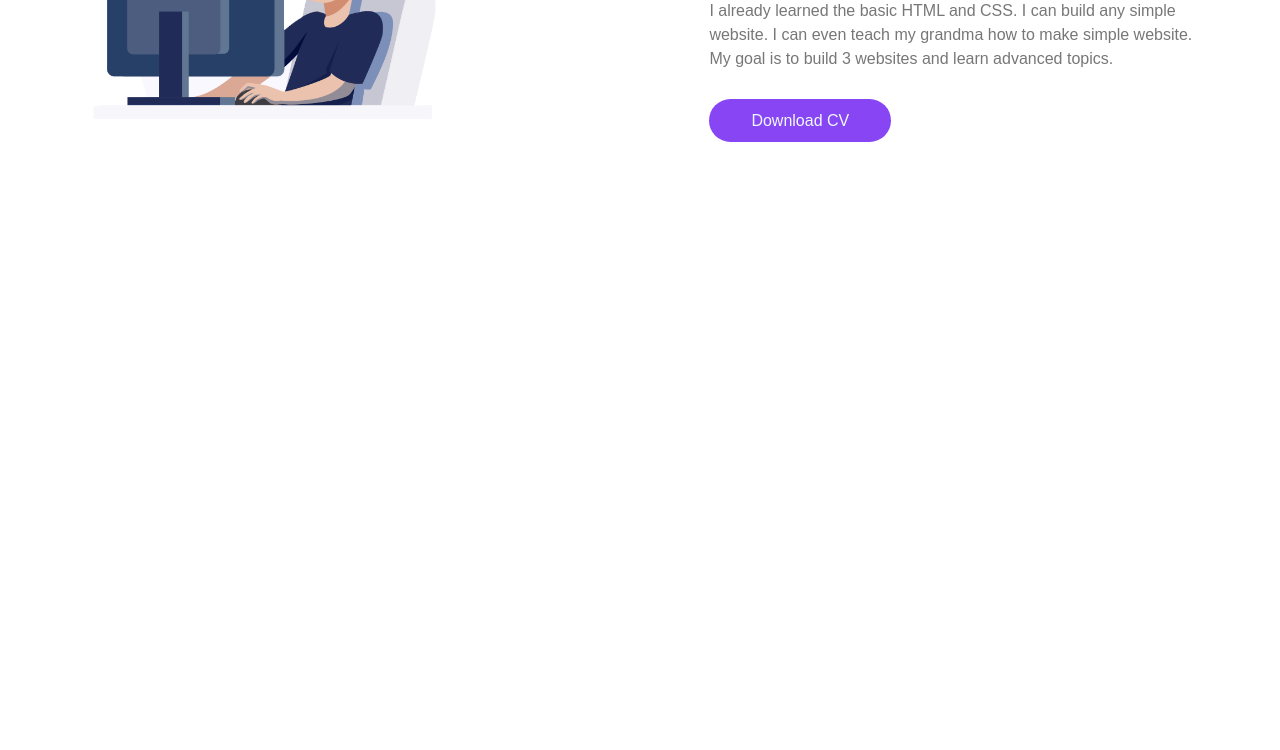
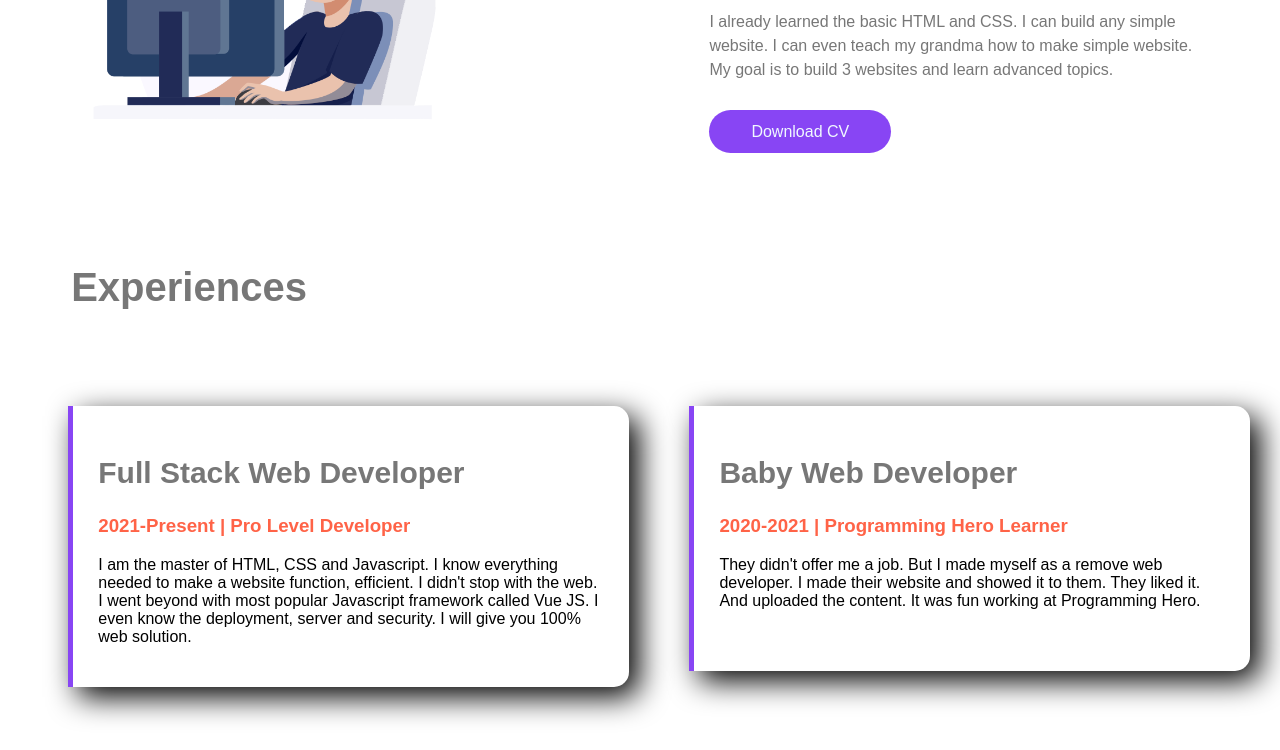
Before and after one commit to AmmarAli1136/web-portfolio, a plain HTML site: page index.html in a window 1280 px wide. Shown: the part 694-1444 px from the top of the page. Before the commit the page ends 959 px from the top, so only its background shows below. Drawn offline with Linux system fonts and the light colour scheme.

Commit message:
experience section added

```diff
--- a/index.html
+++ b/index.html
@@ -48,11 +48,24 @@
 
 
     <!-- experiance section starts here  -->
-<section class="exp">
-<div></div>
-</section>
+    <section class="exp">
+        <h2 class="heading">Experiences</h2>
+        <div class="half-width" id="exp1">
+            <h2>Full Stack Web Developer</h2>
+            <h3 class="heading3">2021-Present | Pro Level Developer</h3>
+            <p>I am the master of HTML, CSS and Javascript. I know everything needed to make a website function,
+                efficient. I didn't stop with the web. I went beyond with most popular Javascript framework called Vue
+                JS. I even know the deployment, server and security. I will give you 100% web solution.</p>
+        </div>
+        <div class="half-width" id="exp2">
+            <h2>Baby Web Developer</h2>
+            <h3 class="heading3">2020-2021 | Programming Hero Learner</h3>
+            <p>They didn't offer me a job. But I made myself as a remove web developer. I made their website and showed
+                it to them. They liked it. And uploaded the content. It was fun working at Programming Hero.</p>
+        </div>
+    </section>
 
-     <!-- experiance section ends here  -->
+    <!-- experiance section ends here  -->
 
 
 </body>
--- a/style.css
+++ b/style.css
@@ -18,6 +18,7 @@ width: 100%;
     padding: 2%;
     margin-left: 5%;
     margin-left: 60px;
+
 }
 .half-width img{
     height: 400px;
@@ -48,8 +49,45 @@ padding: 13px 42px;
 border-radius: 42px;
 text-decoration: none;
 }
-
-
 .text-highlight{
     color: #8845f4;
 }
+.heading{
+display: block;
+margin-right: 50%;
+margin-top: 20%;
+padding: 5%;
+font-family: sans-serif;
+font-weight: bold;
+font-size: 40px;
+color: #777777;
+}
+#exp1{
+background-color: white;
+box-shadow:10px 10px 30px black;
+border-top-right-radius: 15px;
+border-bottom-right-radius: 15px;
+margin-bottom: 5%;
+border-left:  5px solid #8845f4;
+height: 75%;
+}
+#exp2{
+    background-color: white;
+    box-shadow:10px 10px 30px black;
+    border-top-right-radius: 15px;
+    border-bottom-right-radius: 15px;
+    margin-bottom: 5%;
+    border-left:  5px solid #8845f4;
+    height: 75%;
+    padding-bottom: 45px;
+    }
+h2{
+    font-weight: bold;
+    font-family: Poppins, sans-serif;
+    font-size: 30px;
+    color: #777777
+}
+h3{
+    font-family: Poppins ,sans-serif;
+    color:tomato ;
+}
```
